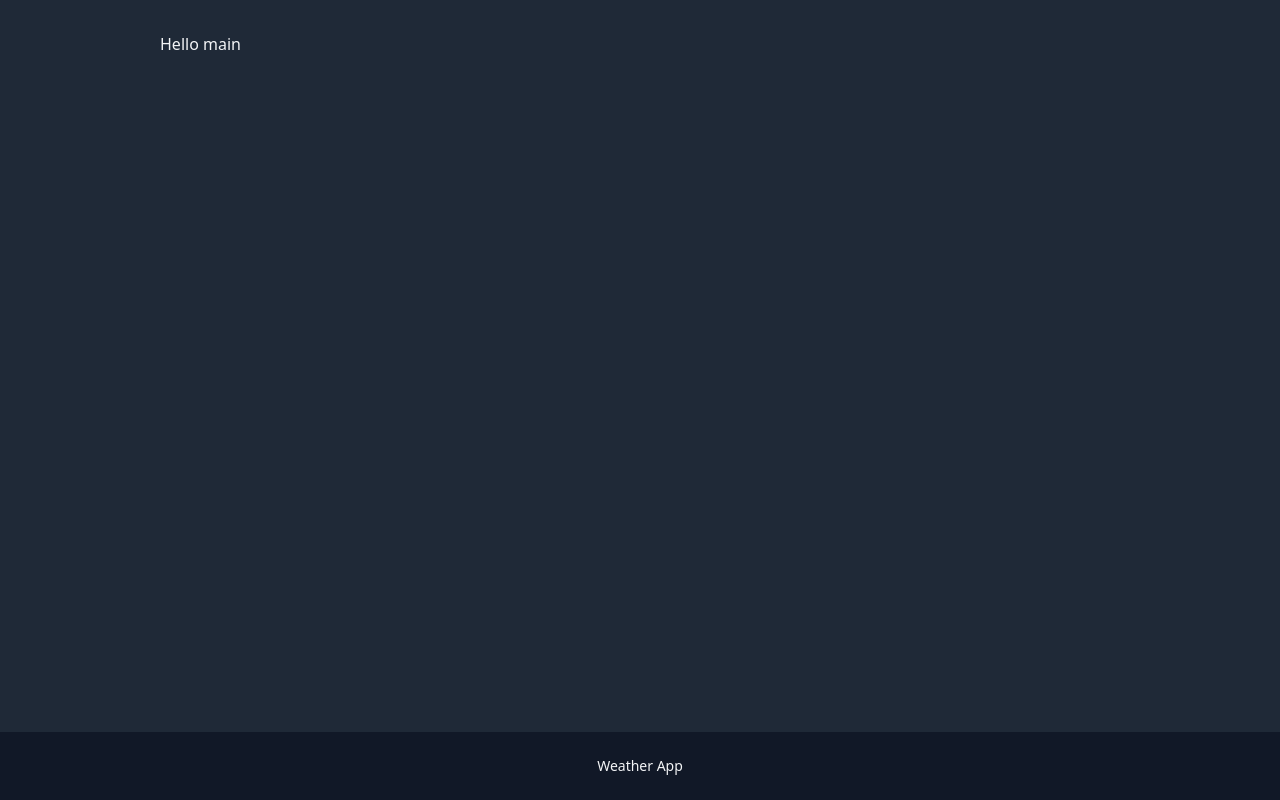
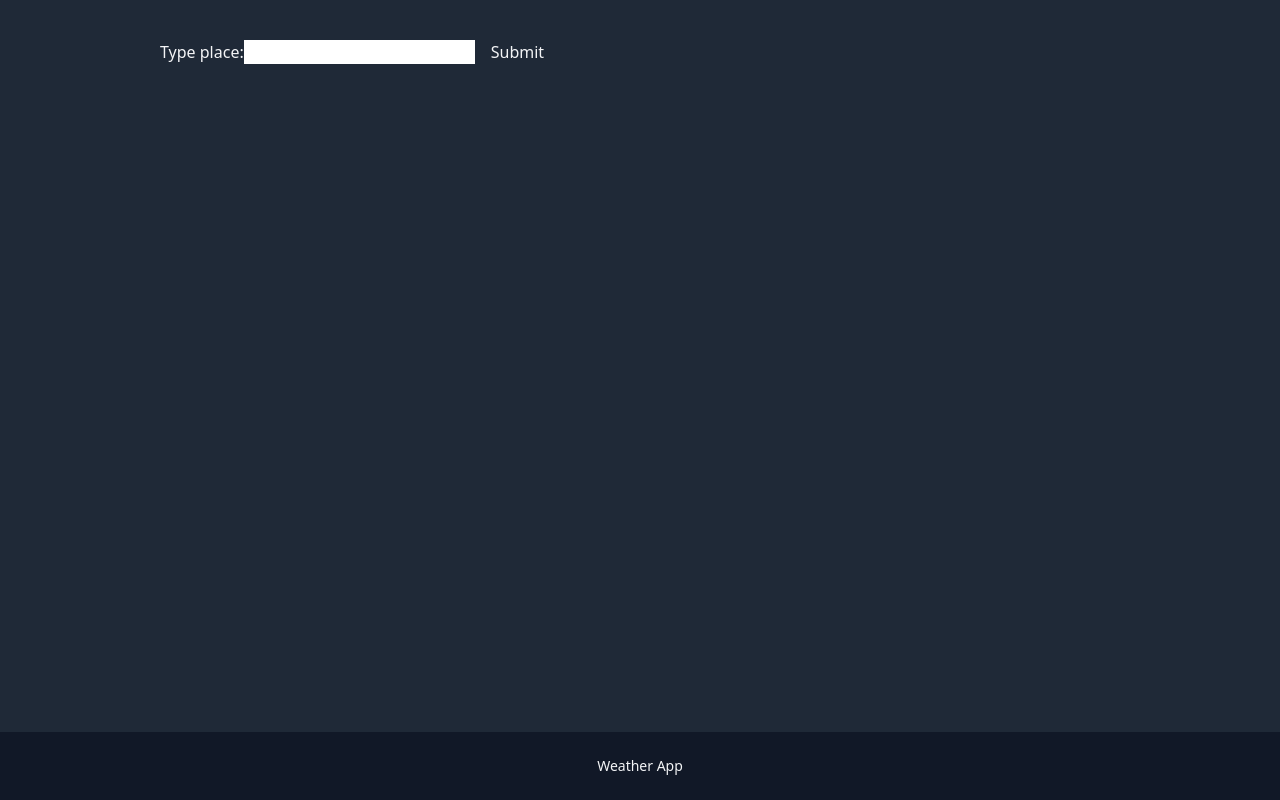
Before and after one commit to KacperNlp/vue-weather-app, a Vue app: page / in a window 1280 px wide. Built offline with nearby package versions, Linux system fonts and the light colour scheme.

Commit message:
Create AppButton and AppForm components

```diff
--- a/src/App.vue
+++ b/src/App.vue
@@ -1,7 +1,7 @@
 <template>
   <app-layout>
     <template #main>
-      <h1>Hello main</h1>
+      <app-form></app-form>
     </template>
     <template #footer>
       <p>Weather App</p>
@@ -10,5 +10,9 @@
 </template>
 
 <script setup>
+//layout
 import AppLayout from "./layout/AppLayout.vue";
+
+//components
+import AppForm from "./components/AppForm.vue";
 </script>
--- a/src/components/AppButton.vue
+++ b/src/components/AppButton.vue
@@ -0,0 +1,3 @@
+<template>
+  <button class="px-4 py-2"><slot></slot></button>
+</template>
--- /dev/null
+++ b/src/components/AppForm.vue
@@ -0,0 +1,11 @@
+<template>
+  <form>
+    <label for="city">Type place:</label>
+    <input type="text" id="city" />
+    <app-button>Submit</app-button>
+  </form>
+</template>
+
+<script setup>
+import AppButton from "./AppButton.vue";
+</script>
```
